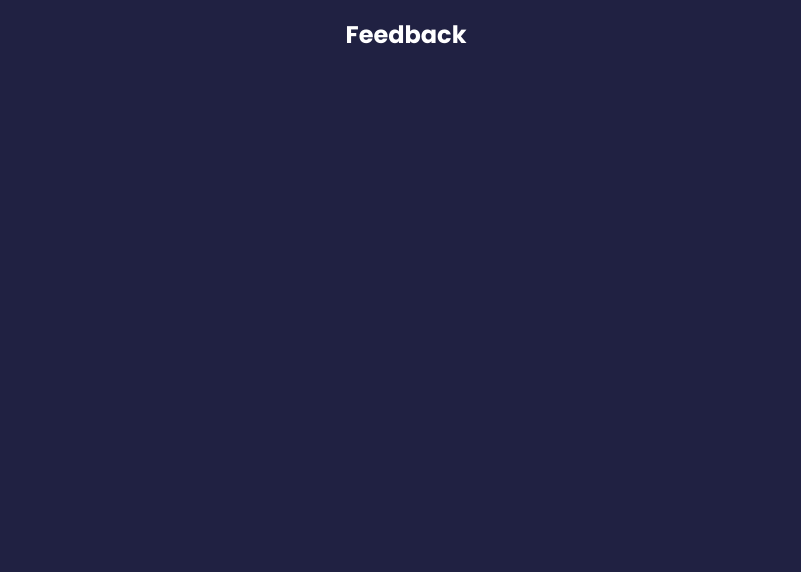
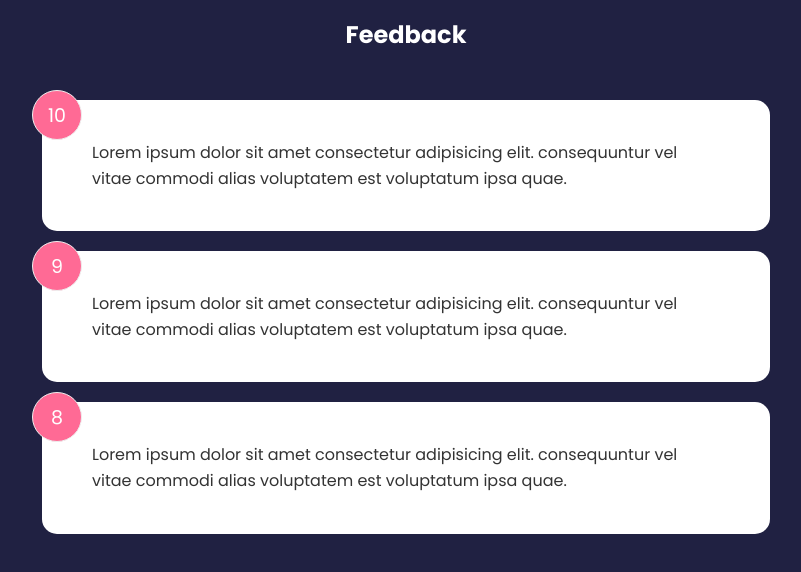
Before and after one commit to nsaini-05/feedback-application, a React (Create React App) app: page / in a window 1280 px wide. Shown: the top 572 px of the page, without its empty margins (234-1035 px from the left). Built offline with nearby package versions, Linux system fonts and the light colour scheme.

Commit message:
State App to Component

```diff
--- a/src/App.js
+++ b/src/App.js
@@ -1,6 +1,18 @@
 import Header from "./components/Header"
+import { useState } from "react"
+import FeedbackData from "./data/FeedbackData"
+import FeedbackItemList from "./components/FeedbackItemList"
+
 function App() {
-  return <Header text={"Feedback"} />
+  const [feedbackData, setFeedbackData] = useState(FeedbackData)
+  return (
+    <>
+      <Header text={"Feedback"} />
+      <div className="container">
+        <FeedbackItemList feedBackList={feedbackData} />
+      </div>
+    </>
+  )
 }
 
 export default App
--- /dev/null
+++ b/src/components/FeedbackItem.jsx
@@ -0,0 +1,13 @@
+import React from 'react'
+import { useState } from 'react'
+
+function FeedbackItem({text,rating}) {
+  return (
+    <div className='card'>
+        <div className="num-display">{rating}</div>
+        <div className="text-dispaly">{text}</div>
+    </div>
+  )
+}
+
+export default FeedbackItem
--- /dev/null
+++ b/src/components/FeedbackItemList.jsx
@@ -0,0 +1,18 @@
+import React from "react"
+import FeedbackItem from "./FeedbackItem"
+
+function FeedbackItemList({ feedBackList }) {
+  return (
+    <div className="feedback-list">
+      {feedBackList.map((feedBack) => (
+        <FeedbackItem
+          text={feedBack.text}
+          rating={feedBack.rating}
+          key={feedBack.id}
+        ></FeedbackItem>
+      ))}
+    </div>
+  )
+}
+
+export default FeedbackItemList
--- /dev/null
+++ b/src/data/FeedbackData.js
@@ -0,0 +1,19 @@
+const FeedbackData = [
+  {
+    id: 1,
+    rating: 10,
+    text: "Lorem ipsum dolor sit amet consectetur adipisicing elit. consequuntur vel vitae commodi alias voluptatem est voluptatum ipsa quae.",
+  },
+  {
+    id: 2,
+    rating: 9,
+    text: "Lorem ipsum dolor sit amet consectetur adipisicing elit. consequuntur vel vitae commodi alias voluptatem est voluptatum ipsa quae.",
+  },
+  {
+    id: 3,
+    rating: 8,
+    text: "Lorem ipsum dolor sit amet consectetur adipisicing elit. consequuntur vel vitae commodi alias voluptatem est voluptatum ipsa quae.",
+  },
+]
+
+export default FeedbackData
```
